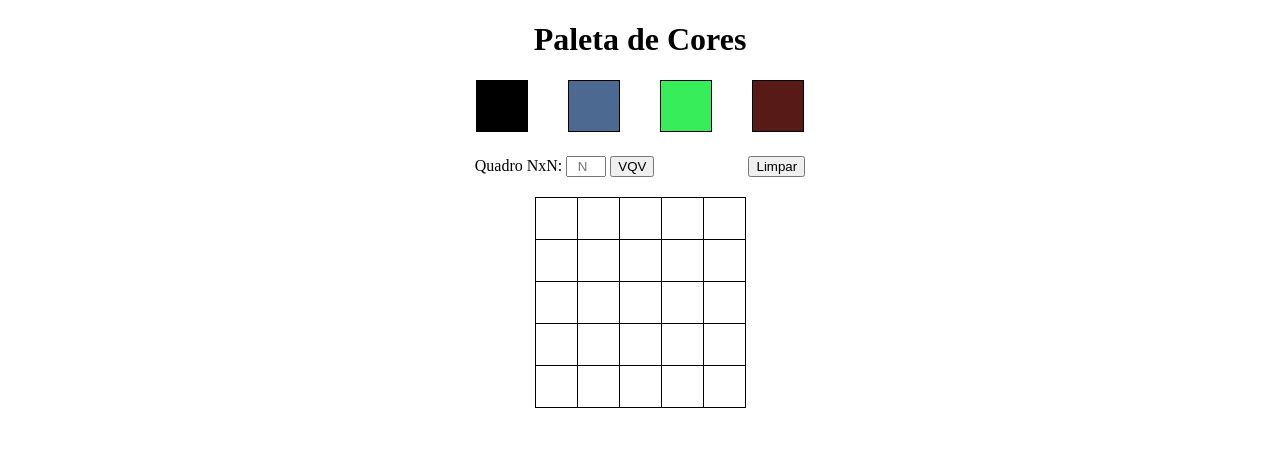
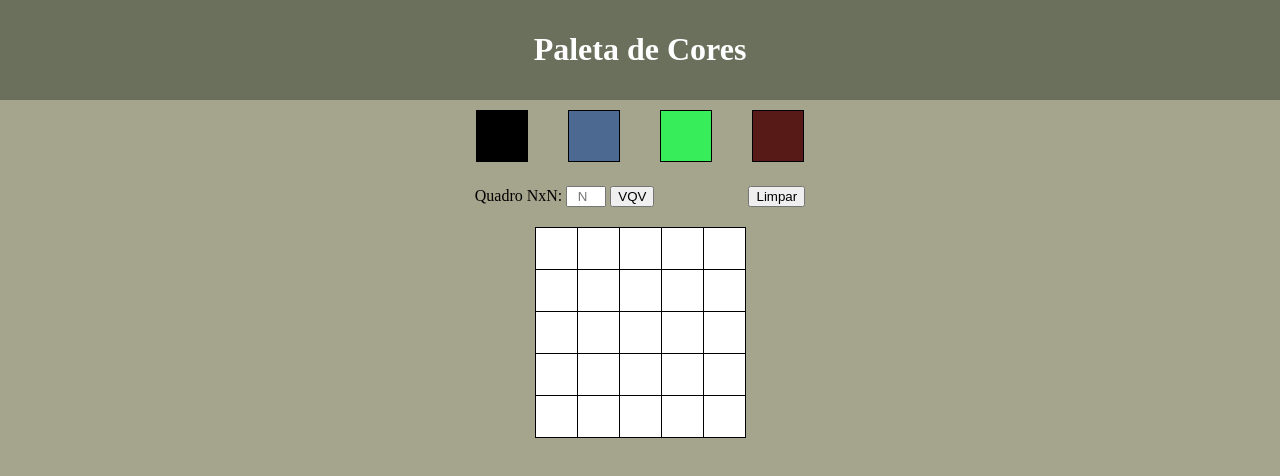
Before and after one commit to RafaelCunhaS/RafaelCunhaS.github.io, a plain HTML site: page project-pixels-art/index.html in a window 1280 px wide. Drawn offline with Linux system fonts and the light colour scheme.

Commit message:
pixels art atualizado

```diff
--- a/project-pixels-art/index.html
+++ b/project-pixels-art/index.html
@@ -8,7 +8,10 @@
   <title>Paleta de Cores</title>
 </head>
 <body>
+  <header>
     <h1 id="title">Paleta de Cores</h1>
+  </header>
+  <main>
     <section id="color-palette">
     </section>
     <section id="buttons">
@@ -19,6 +22,7 @@
     </section>
     <section id="pixel-board">
     </section>
+  </main>
   <script src="script.js"></script>
 </body>
 </html>
--- a/project-pixels-art/style.css
+++ b/project-pixels-art/style.css
@@ -1,3 +1,15 @@
+body {
+  margin: 0;
+  background-color: #a5a58d;
+}
+
+header {
+  background-color: #6b705c;
+  padding: 10px;
+  margin-bottom: 10px;
+  color: white;
+}
+
 #title {
   text-align: center;
 }
```
Lines whose indentation alone changed are shown as unchanged.
